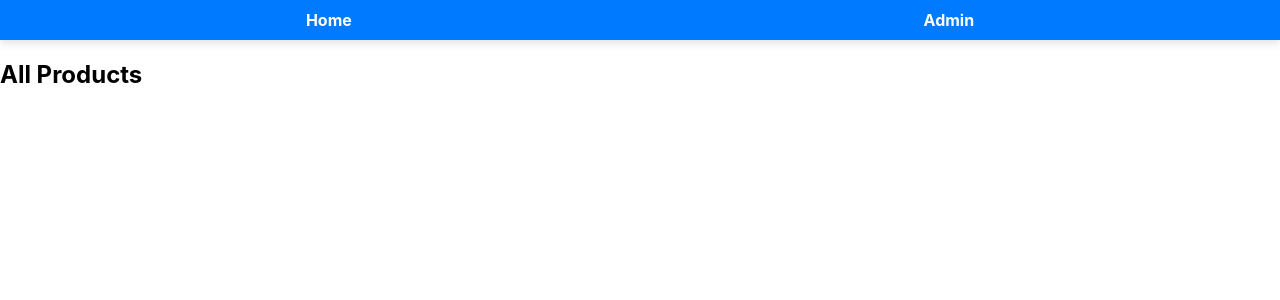
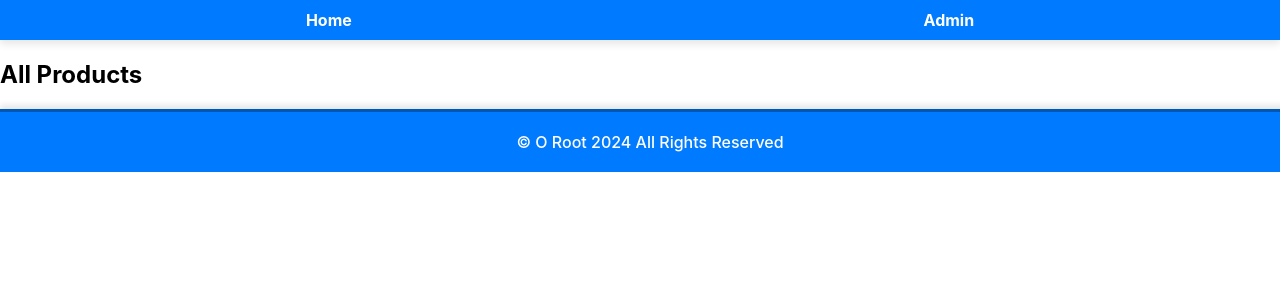
Before and after one commit to yreddys/ORoot_front, a React (Create React App) app in the folder root/: page /admin-edit-products in a window 1280 px wide. Shown: the top 300 px of the page. Built offline with nearby package versions, Linux system fonts and the light colour scheme; no server answers.

Commit message:
footer component added

```diff
--- a/root/src/App.js
+++ b/root/src/App.js
@@ -1,28 +1,34 @@
 import React from "react";
 import { BrowserRouter as Router, Routes, Route } from "react-router-dom";
-import Navbar from "./components/home/Navbar";
-import HomePage from "./components/home/Home";
-import AdminHomeForm from "./components/admin/AdminHomeForm";
-import AddProductForm from "./components/admin/AddProductForm";
-import EditProducts from "./components/admin/EditProducts";
+import Navbar from "./components/home/Navbar"; // Import Navbar
+import Footer from "./components/home/Footer"; // Import Footer
+import HomePage from "./components/home/Home"; // Import HomePage
+import AdminHomeForm from "./components/admin/AdminHomeForm"; // Import Admin Dashboard
+import AddProductForm from "./components/admin/AddProductForm"; // Import Add Product
+import EditProducts from "./components/admin/EditProducts"; // Import Edit Products
 
 const App = () => {
   return (
     <Router>
-      <div>
-        {/* Navbar is included globally */}
+      <div className="app-container">
+        {/* Navbar at the top */}
         <Navbar />
 
-        {/* Define routes for your application */}
+        {/* Main content area */}
+        <div className="content">
           <Routes>
-          {/* Home page route */}
+            {/* Home page */}
             <Route path="/" element={<HomePage />} />
 
-          {/* Admin routes */}
+            {/* Admin-related routes */}
             <Route path="/admin" element={<AdminHomeForm />} />
             <Route path="/admin-add-product" element={<AddProductForm />} />
             <Route path="/admin-edit-products" element={<EditProducts />} />
           </Routes>
+        </div>
+
+        {/* Footer at the bottom */}
+        <Footer />
       </div>
     </Router>
   );
--- a/root/src/components/home/Footer.js
+++ b/root/src/components/home/Footer.js
@@ -4,7 +4,7 @@ import "./Footercss.css";
 function Footer() {
   return (
     <footer className="footer">
-      <p>&copy; 2024 All Rights Reserved</p>
+      <p>&copy; O Root 2024 All Rights Reserved</p>
     </footer>
   );
 }
--- a/root/src/components/home/Footercss.css
+++ b/root/src/components/home/Footercss.css
@@ -1,14 +1,16 @@
 .footer {
-    background-color: #f1f1f1;
+  background-color: #007bff; /* Enhanced background color */
   text-align: center;
-    padding: 10px;
-    position: fixed;
-    bottom: 0;
+  padding: 20px 10px; /* Add more padding for better spacing */
   width: 100%;
-    border-top: 1px solid #ddd;
+  border-top: 3px solid #0056b3; /* Thicker border for a distinct look */
+  color: white; /* Text color for better contrast */
+  font-size: 14px;
+  box-shadow: 0 -4px 6px rgba(0, 0, 0, 0.1); /* Subtle shadow for elegance */
 }
 
 .footer p {
   margin: 0;
-    font-size: 14px;
+  font-size: 16px; /* Slightly larger text */
+  font-weight: 500; /* Make the text semi-bold */
 }
```
Lines whose indentation alone changed are shown as unchanged.
